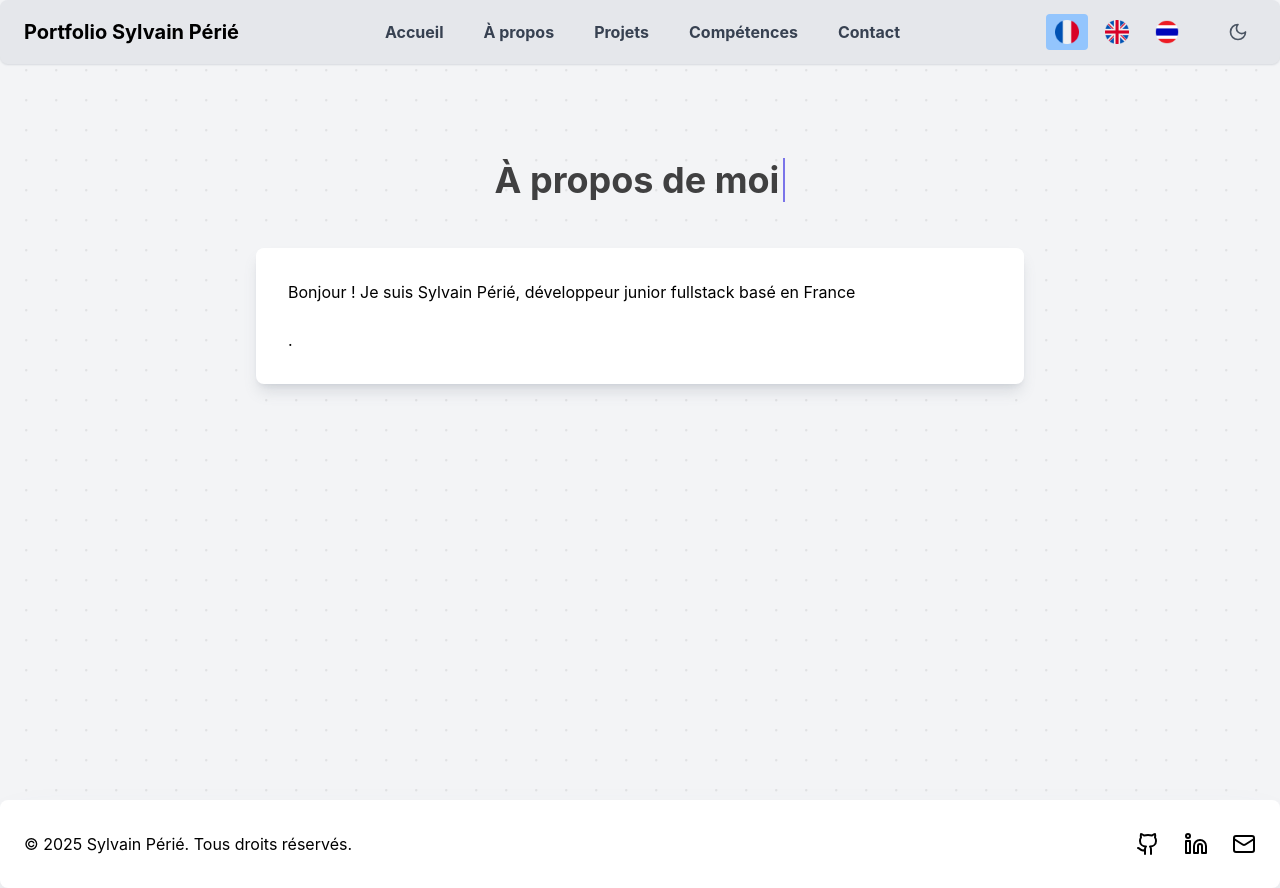
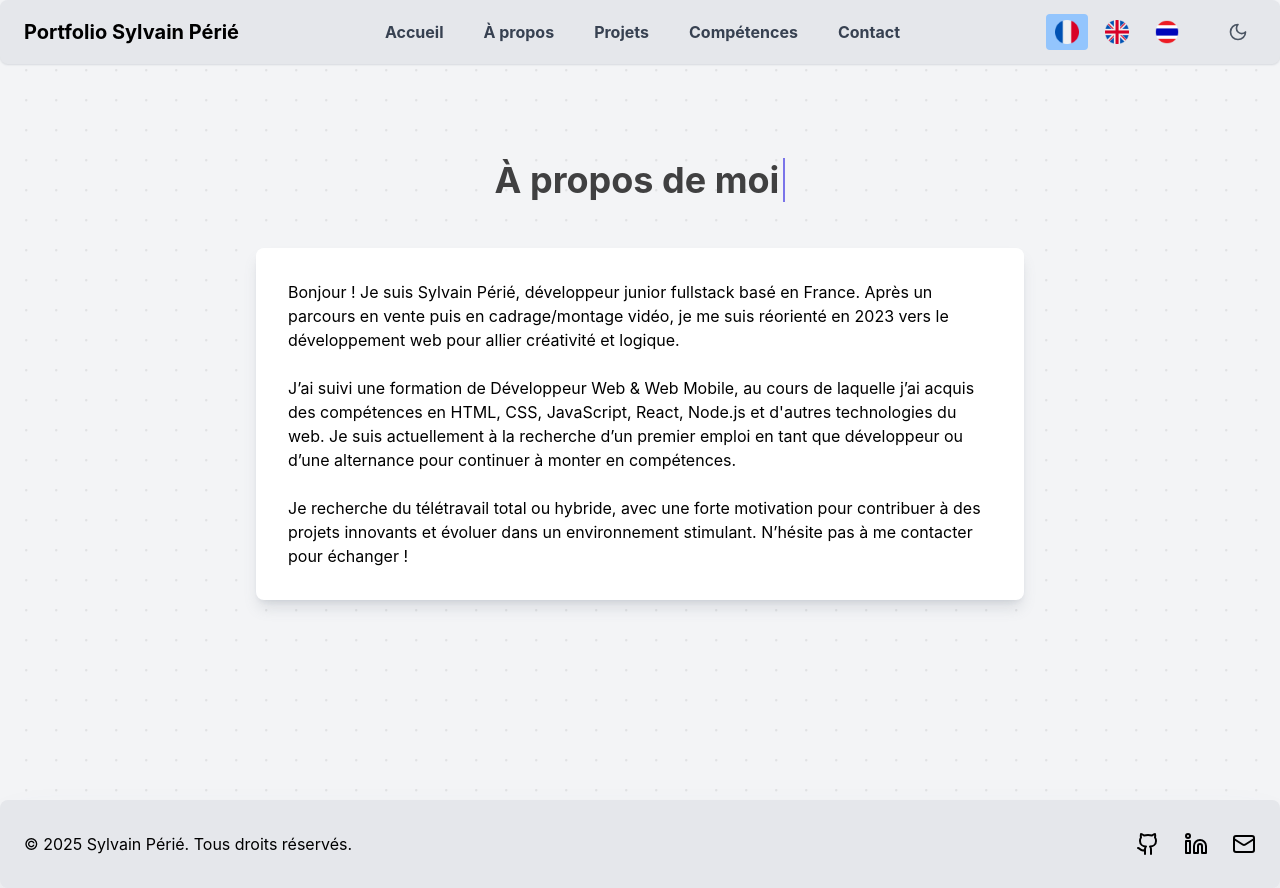
Before and after one commit to Sylvecode/portfolio-react, a React (Vite) app: page /about in a window 1280 px wide. Built offline with nearby package versions, Linux system fonts and the light colour scheme.

Commit message:
contact form config

```diff
--- a/package.json
+++ b/package.json
@@ -11,6 +11,7 @@
   },
   "dependencies": {
     "@emailjs/browser": "^4.3.3",
+    "emailjs-com": "^3.2.0",
     "lucide-react": "^0.474.0",
     "react": "^18.3.1",
     "react-dom": "^18.3.1",
--- a/src/components/Footer.tsx
+++ b/src/components/Footer.tsx
@@ -4,7 +4,7 @@ import { Github, Linkedin, Mail } from "lucide-react";
 export default function Footer() {
   const { t } = useLanguage();
   return (
-    <footer className="bg-gray-900 text-white py-8 bg-white dark:bg-gray-800/50 dark:bg-gradient-to-bl from-gray-700/50 via-transparent dark:ring-1 dark:ring-inset dark:ring-white/5 rounded-lg shadow-2xl shadow-gray-500/20 dark:shadow-none transition-all duration-250 focus:outline focus:outline-2 focus:outline-red-500">
+    <footer className="bg-gray-200 text-white py-8 dark:bg-gray-800/50 dark:bg-gradient-to-bl from-gray-700/50 via-transparent dark:ring-1 dark:ring-inset dark:ring-white/5 rounded-lg shadow-2xl shadow-gray-500/20 dark:shadow-none transition-all duration-250 focus:outline focus:outline-2 focus:outline-red-500">
       <div className="container flex flex-row justify-between mx-auto px-6 text-center">
         <div>
           <p className="text-black dark:text-white">
--- a/src/pages/About.tsx
+++ b/src/pages/About.tsx
@@ -12,11 +12,14 @@ export default function About() {
         <div className="animate-fade-in max-w-3xl mx-auto bg-white rounded-lg shadow-lg p-8 dark:bg-gray-800/50 dark:bg-gradient-to-bl from-gray-700/50 via-transparent dark:ring-1 dark:ring-inset dark:ring-white/5 rounded-lg shadow-2xl shadow-gray-500/20 dark:shadow-none transition-all duration-250 focus:outline focus:outline-2 focus:outline-red-500">
           <div className="prose prose-lg text-black dark:text-white">
             <p className="mb-6 ">
-              Bonjour ! Je suis Sylvain Périé, développeur junior fullstack basé
-              en France
+            {t("aboutContent")[0]}
             </p>
-            <p className="mb-6"></p>
-            <p>.</p>
+            <p className="mb-6">
+            {t("aboutContent")[1]}
+            </p>
+            <p>
+            {t("aboutContent")[2]}
+            </p>
           </div>
         </div>
       </div>
--- a/src/pages/Contact.tsx
+++ b/src/pages/Contact.tsx
@@ -16,10 +16,10 @@ export default function Contact() {
 
     try {
       const result = await emailjs.sendForm(
-        'YOUR_SERVICE_ID',
-        'YOUR_TEMPLATE_ID',
+        import.meta.env.VITE_EMAILJS_SERVICE_ID,
+        import.meta.env.VITE_EMAILJS_TEMPLATE_ID,
         formRef.current,
-        'YOUR_PUBLIC_KEY'
+        import.meta.env.VITE_EMAILJS_PUBLIC_KEY
       );
 
       if (result.text === 'OK') {
@@ -53,7 +53,7 @@ export default function Contact() {
             <form ref={formRef} onSubmit={handleSubmit} className="space-y-6">
               <div>
                 <label htmlFor="user_name" className="block text-sm font-medium text-gray-700 dark:text-gray-100">
-                  Name
+                {t("contactFormInfo")[0]}
                 </label>
                 <input
                   type="text"
@@ -66,7 +66,7 @@ export default function Contact() {
 
               <div>
                 <label htmlFor="user_email" className="block text-sm font-medium text-gray-700 dark:text-gray-100">
-                  Email
+                {t("contactFormInfo")[1]}
                 </label>
                 <input
                   type="email"
@@ -78,20 +78,20 @@ export default function Contact() {
               </div>
 
               <div>
-                <label htmlFor="user_email" className="block text-sm font-medium text-gray-700 dark:text-gray-100">
-                  Objet
+                <label htmlFor="user_subject" className="block text-sm font-medium text-gray-700 dark:text-gray-100">
+                {t("contactFormInfo")[2]}
                 </label>
                 <input
-                  type="email"
-                  name="user_email"
-                  id="user_email"
+                  type="text"
+                  name="user_subject"
+                  id="user_subject"
                   className="mt-1 block w-full rounded-md border-gray-300 shadow-sm focus:border-indigo-500 focus:ring-indigo-500 sm:text-sm p-2 border"
                 />
               </div>
 
               <div>
                 <label htmlFor="message" className="block text-sm font-medium text-gray-700 dark:text-gray-100">
-                  Message
+                {t("contactFormInfo")[3]}
                 </label>
                 <textarea
                   name="message"
--- a/src/translations/index.ts
+++ b/src/translations/index.ts
@@ -11,7 +11,9 @@ const translations = {
     webDeveloper: 'Développeur Web & Web mobile junior',
     welcome: 'Bienvenue sur mon portfolio',
     aboutMe: 'À propos de moi',
+    aboutContent : ['Bonjour ! Je suis Sylvain Périé, développeur junior fullstack basé en France. Après un parcours en vente puis en cadrage/montage vidéo, je me suis réorienté en 2023 vers le développement web pour allier créativité et logique.', 'J’ai suivi une formation de Développeur Web & Web Mobile, au cours de laquelle j’ai acquis des compétences en HTML, CSS, JavaScript, React, Node.js et d\'autres technologies du web. Je suis actuellement à la recherche d\’un premier emploi en tant que développeur ou d’une alternance pour continuer à monter en compétences.', 'Je recherche du télétravail total ou hybride, avec une forte motivation pour contribuer à des projets innovants et évoluer dans un environnement stimulant. N’hésite pas à me contacter pour échanger !'],
     contactMe: 'Contactez-moi',
+    contactFormInfo: ['Nom', 'Email', 'Objet', 'Message'],
     details: 'Détails',
     backtoprojects: 'Retour Projets',
     pixhubDescription:'Application mobile calendrier Films, Séries, Jeux vidéos',
@@ -35,7 +37,9 @@ const translations = {
     webDeveloper: 'Junior Web & Mobile Developer',
     welcome: 'Welcome to my portfolio',
     aboutMe: 'About Me',
+    aboutContent : ['Hello! I\'m Sylvain Périé, a junior full-stack developer based in France. After working in sales and then in video shooting/editing, I decided to switch careers in 2023 to pursue web development—a field that allows me to combine creativity and logic.', 'I completed a Web & Mobile Developer training program, where I gained skills in HTML, CSS, JavaScript, React, Node.js, and other web technologies. I am currently looking for my first job as a developer or an apprenticeship to continue developing my skills.', 'I am looking for a fully remote or hybrid position, with a strong motivation to contribute to innovative projects and grow in a dynamic environment. Feel free to reach out—I’d love to connect!'],
     contactMe: 'Contact me',
+    contactFormInfo: ['Name', 'Email', 'Subject', 'Message'],
     details: 'Details',
     backtoprojects: 'Back to Projects',
     pixhubDescription:'Android App providing a Movie, Series, Video games release Calendar',
@@ -59,7 +63,9 @@ const translations = {
     webDeveloper: 'นักพัฒนาเว็บและโมบายจูเนียร์',
     welcome: 'ยินดีต้อนรับสู่พอร์ตโฟลิโอของฉัน',
     aboutMe: 'เกี่ยวกับฉัน',
+    aboutContent : ['สวัสดีครับ! ผมคือ Sylvain Périé นักพัฒนา Full-Stack ระดับจูเนียร์จากฝรั่งเศส หลังจากมีประสบการณ์ในด้านการขายและการตัดต่อวิดีโอ ผมได้เปลี่ยนสายงานในปี 2023 มาสู่การพัฒนาเว็บ ซึ่งเป็นสาขาที่ช่วยให้ผมสามารถผสานความคิดสร้างสรรค์เข้ากับตรรกะได้อย่างลงตัว', 'ผมได้เข้าร่วมการอบรมในหลักสูตร นักพัฒนาเว็บและเว็บโมบาย ซึ่งทำให้ผมมีทักษะใน HTML, CSS, JavaScript, React, Node.js และเทคโนโลยีเว็บอื่นๆ ตอนนี้ผมกำลังมองหาโอกาสทำงานเป็นนักพัฒนาครั้งแรก หรือโครงการสหกิจศึกษา (ฝึกงานระยะยาว) เพื่อพัฒนาทักษะของผมให้ดียิ่งขึ้น', 'ผมกำลังมองหางานที่สามารถทำงานจากระยะไกลเต็มรูปแบบหรือแบบไฮบริด พร้อมกับความมุ่งมั่นในการมีส่วนร่วมในโครงการที่สร้างสรรค์และพัฒนาในสภาพแวดล้อมที่ท้าทาย อย่าลังเลที่จะติดต่อผมเพื่อแลกเปลี่ยนความคิดเห็นครับ!'],
     contactMe: 'ติดต่อฉัน',
+    contactFormInfo: ['ชื่อ', 'อีเมล', 'หัวข้อ', 'ข้อความ'],
     details: 'รายละเอียด',
     backtoprojects: 'กลับไปที่โครงการ',
     pixhubDescription:'แอพ Android ที่ให้ปฏิทินภาพยนตร์',
```
Also changed, not shown: src/components/TypeWriter.tsx (+5 -5 lines), 2 other files (tests, documents, lock files or other folders).
